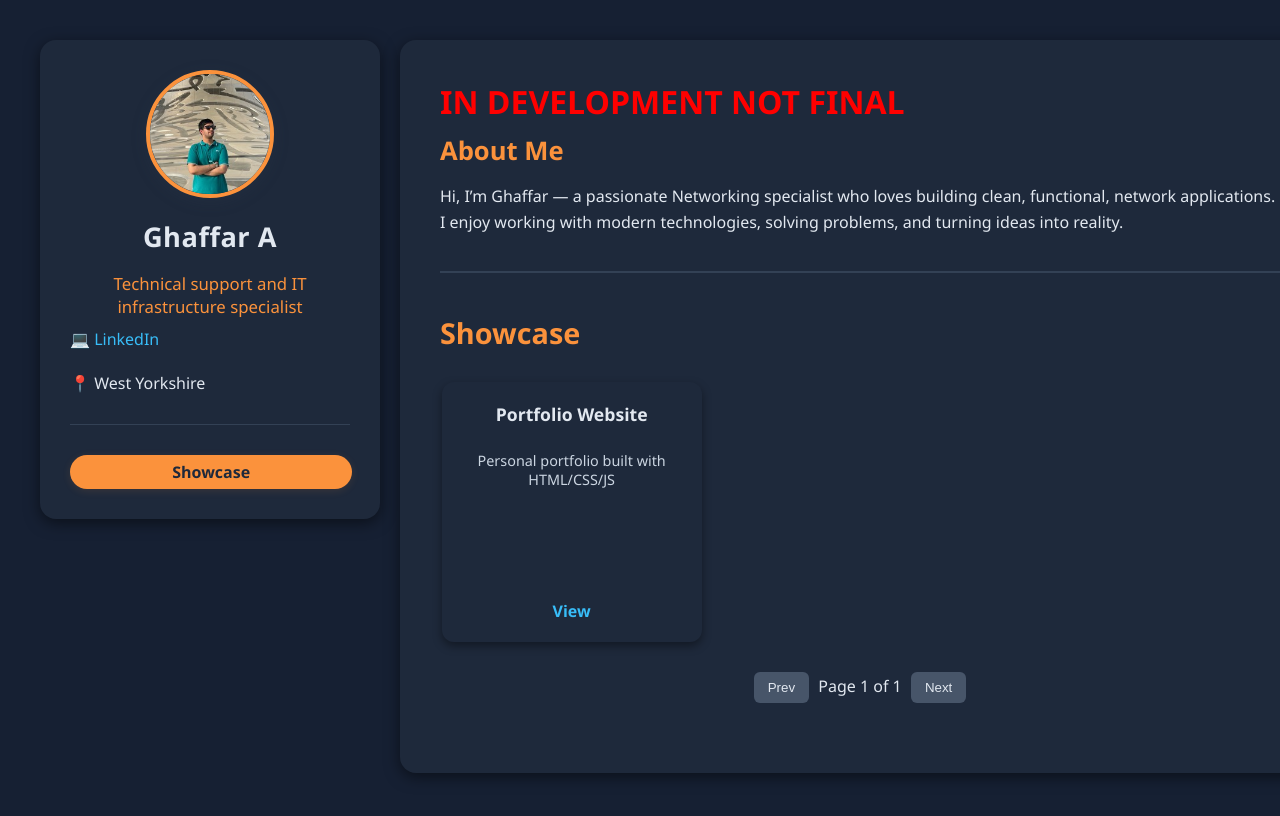
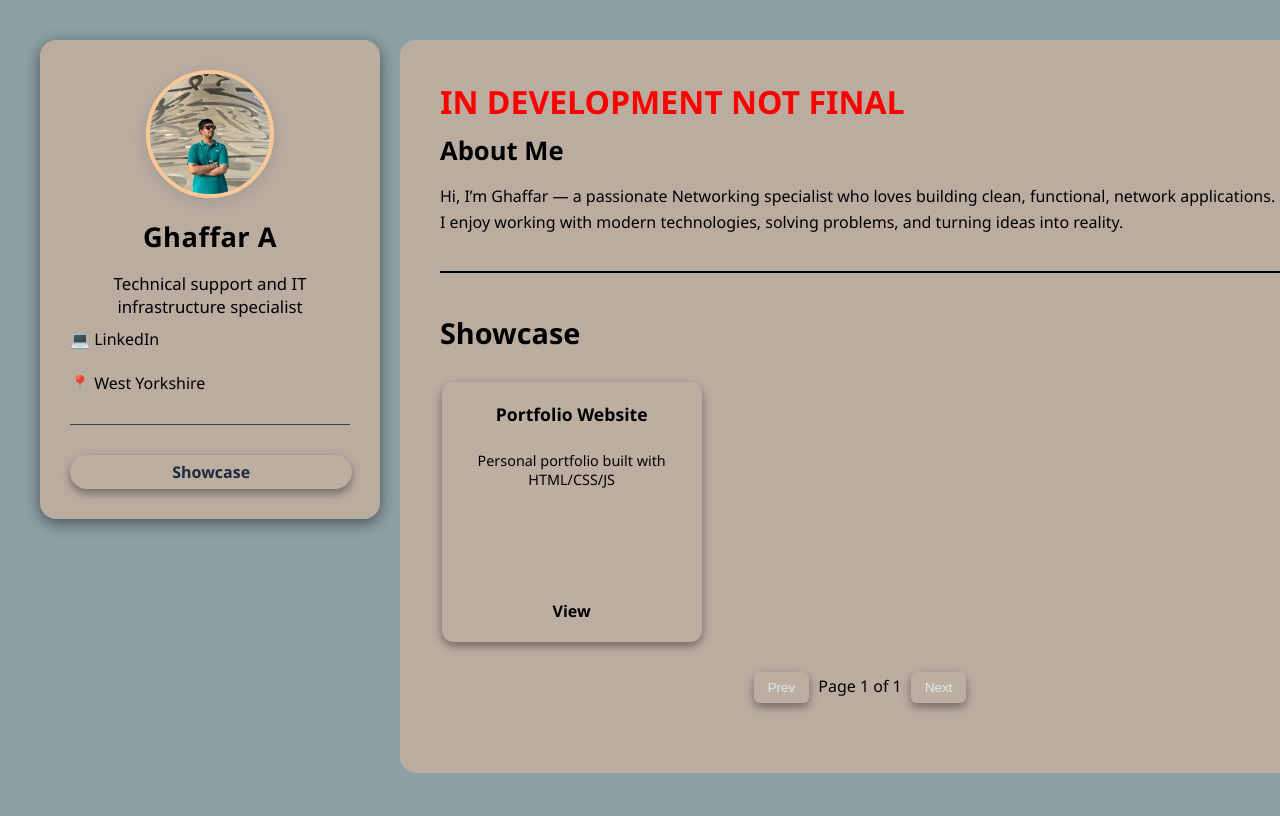
Before and after one commit to GhaffarA123/ghaffara123.github.io, a plain HTML site: page index.html in a window 1280 px wide. Shown: the top 816 px of the page. Drawn offline with Linux system fonts and the light colour scheme.

Commit message:
Add files via upload

```diff
--- a/style.css
+++ b/style.css
@@ -3,7 +3,7 @@ body {
   margin: 0;
   font-family: 'Segoe UI', Arial, sans-serif;
   background: #0f172a; /* dark navy */
-  color: #e2e8f0;      /* light gray */
+  color: #000000;      /* light gray */
 }
 
 h1, h2, h3 {
@@ -18,7 +18,7 @@ h1, h2, h3 {
   align-items: flex-start;
   gap: 20px;
   padding: 40px;
-  background: #162033;
+  background: #8DA0A5;
   min-height: 100vh;
   flex-wrap: wrap; /* stacks on mobile */
 }
@@ -26,24 +26,24 @@ h1, h2, h3 {
 .about-me {
   margin-bottom: 40px;
   padding-bottom: 20px;
-  border-bottom: 2px solid #334155; /* subtle separator line */
+  border-bottom: 2px solid #000000; /* subtle separator line */
 }
 
 .about-me h2 {
   font-size: 1.6rem;
-  color: #fb923c;
+  color: #000000;
   margin-bottom: 15px;
 }
 
 .about-me p {
   font-size: 1rem;
   line-height: 1.6;
-  color: #e2e8f0;
+  color: #000000;
 }
 
 /* Sidebar as cube */
 .sidebar {
-  background: #1e293b;
+  background:#BAADA0;
   padding: 30px;
   border-radius: 16px;
   box-shadow: 0 4px 15px rgba(0,0,0,0.5);
@@ -94,24 +94,22 @@ h1, h2, h3 {
   font-weight: bold;
   transition: background 0.2s, color 0.2s, box-shadow 0.2s;
   background: transparent;
-  color: #f1f5f9;
+  color: #000000;
 }
 
 /* buttons */
 /* a is the tag and b could be use for another button different style */
 .nav-links a.active,
 .nav-links a.selected {
-  background: #fb923c;
+  background: #BCAFA2;
+  box-shadow: 0 4px 10px rgba(0,0,0,0.4);
   color: #1e293b;
-  box-shadow: 0 2px 8px rgba(251,146,60,0.12);
 }
 
 .nav-links a:hover {
-  background: #334155;
-  color: #fb923c;
+  background: #A7BCC2;
+  color: #000000;
 }
-
-
 
 
 .profile img {
@@ -120,7 +118,7 @@ h1, h2, h3 {
   border-radius: 50%;
   object-fit: cover;
   margin-bottom: 15px;
-  border: 4px solid #fb923c;
+  border: 4px solid #FAC898;
   box-shadow: 0 4px 16px rgba(52,64,84,0.18);
   /* pill/tag style for Showcase link */
   transition: background 0.2s, color 0.2s, box-shadow 0.2s;
@@ -134,7 +132,7 @@ h1, h2, h3 {
 
 .profile .role {
   font-size: 1.05rem;
-  color: #fb923c;
+  color:#000000;
   margin-bottom: 10px;
 }
 
@@ -151,13 +149,13 @@ h1, h2, h3 {
 }
 
 .contact-link {
-  color: #38bdf8;
+  color: #000000;
   font-weight: 500;
   text-decoration: none;
   transition: color 0.2s;
 }
 .contact-link:hover {
-  color: #fb923c;
+  color: #000000;
 }
 
 
@@ -201,33 +199,29 @@ h1, h2, h3 {
   font-size: 0.75rem;
   font-weight: bold;
   border-radius: 6px;
-  background: #fb923c; /* orange tag */
+  background: #000000; /* orange tag */
   color: #1e293b;
 }
 
 /* Showcase container (like a panel/card) */
 .showcase-container {
-  background: linear-gradient(50deg, #1e293b 60%, #334155 100%);
   padding: 30px;
   border-radius: 16px;
-  box-shadow: 0 4px 15px rgba(0,0,0,0.5);
+  background: #BAADA0;
+  padding: 40px;
+  border-radius: 16px;
   max-width: 1000px;
   width: 100%;
   margin: 0 auto;
 }
 
-.showcase-container {
-  background: #1e293b;
-  padding: 40px;
-  border-radius: 16px;
-  box-shadow: 0 4px 15px rgba(0,0,0,0.5);
-}
+
 
 .section-title {
   text-align: left;
   margin-bottom: 30px;
   font-size: 1.8rem;
-  color: #fb923c; /* changed from #facc15 to #fb923c */
+  color: #000000; /* changed from #facc15 to #fb923c */
 }
 
 /* Pagination also known as the page buttons*/
@@ -242,20 +236,23 @@ h1, h2, h3 {
   margin: 0 5px;
   border: none;
   border-radius: 6px;
-  background: #334155;
+  background: #BCAFA2;
+  box-shadow: 0 4px 10px rgba(0,0,0,0.4);
   color: #e2e8f0;
   cursor: pointer;
   transition: background 0.2s;
 }
 
 .pagination button:disabled {
-  background: #475569;
+  background: #BCAFA2;
+  box-shadow: 0 4px 10px rgba(0,0,0,0.4);
   cursor: not-allowed;
 }
 
 .pagination button:hover:not(:disabled) {
-  background: #fb923c;
-  color: #1e293b;
+  background: #BCAFA2;
+  box-shadow: 0 4px 10px rgba(0,0,0,0.4);
+  color: #000000;
 }
 
 /* Responsive */
@@ -293,7 +290,7 @@ h1, h2, h3 {
 }
 
 .cube {
-  background: #1e293b;
+  background: #BCAFA2;
   width: 220px;
   height: 220px; /* makes them square */
   border-radius: 12px;
@@ -308,7 +305,7 @@ h1, h2, h3 {
 
 .cube:hover {
   transform: translateY(-5px);
-  background: #334155;
+  background: #A7BCC2;
 }
 
 .cube h3 {
@@ -319,12 +316,12 @@ h1, h2, h3 {
 .cube p {
   font-size: 0.9rem;
   margin-bottom: 10px;
-  color: #cbd5e1;
+  color: #000000;
 }
 
 .cube a {
   margin-top: auto;
-  color: #38bdf8;
+  color: #000000;
   text-decoration: none;
   font-weight: bold;
 }
@@ -332,3 +329,11 @@ h1, h2, h3 {
 .cube a:hover {
   text-decoration: underline;
 }
+
+
+/* Colours:
+#FAC898
+#87CCDD
+#BCAFA2
+#A8BDC3
+#987F69 */
```
